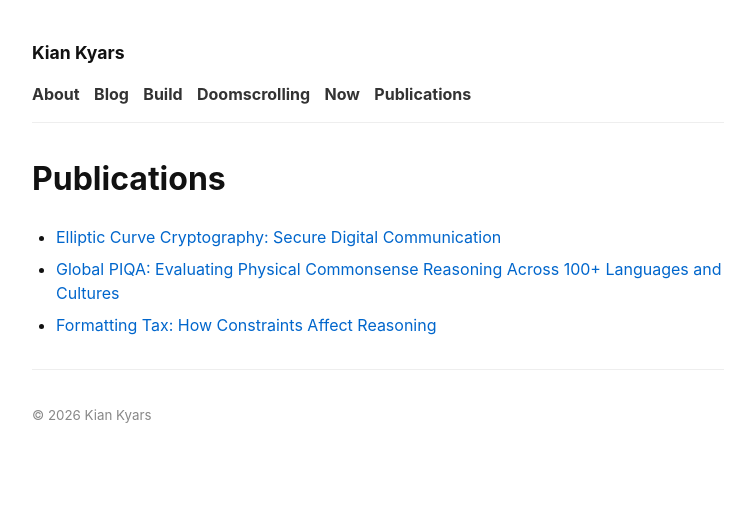
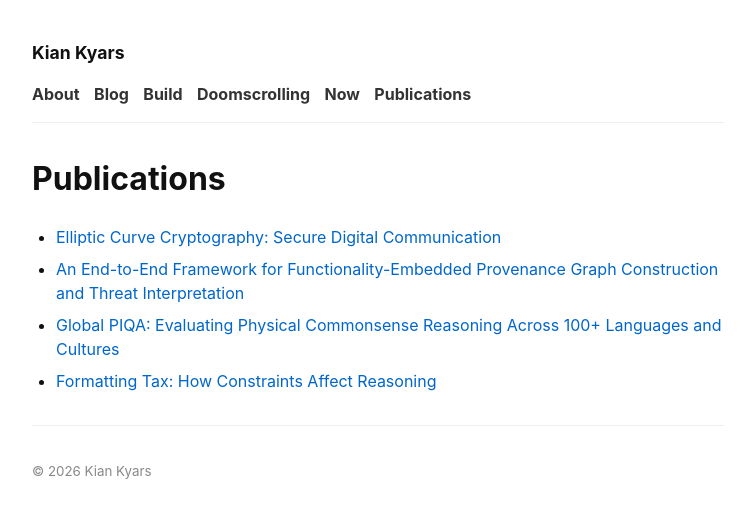
Before and after one commit to kiankyars/kiankyars.github.io, a Jekyll site: the page built from publications.md, in a window 1280 px wide. Shown: the top 518 px of the page, without its empty margins (262-1017 px from the left). Built offline with Jekyll 4.4.1, drawn with Linux system fonts in a browser that asks for light colours.

Commit message:
Add provenance graph publication to publications page
Made-with: Cursor

```diff
--- a/publications.md
+++ b/publications.md
@@ -5,5 +5,6 @@ permalink: /publications/
 ---
 
 - [Elliptic Curve Cryptography: Secure Digital Communication](https://www.researchgate.net/publication/395728716_Elliptic_Curve_Cryptography_Secure_Digital_Communication)
+- [An End-to-End Framework for Functionality-Embedded Provenance Graph Construction and Threat Interpretation](https://www.researchgate.net/publication/402743501_An_End-to-End_Framework_for_Functionality-Embedded_Provenance_Graph_Construction_and_Threat_Interpretation)
 - [Global PIQA: Evaluating Physical Commonsense Reasoning Across 100+ Languages and Cultures](https://arxiv.org/abs/2510.24081)
 - [Formatting Tax: How Constraints Affect Reasoning](/misc/main.pdf)
```
